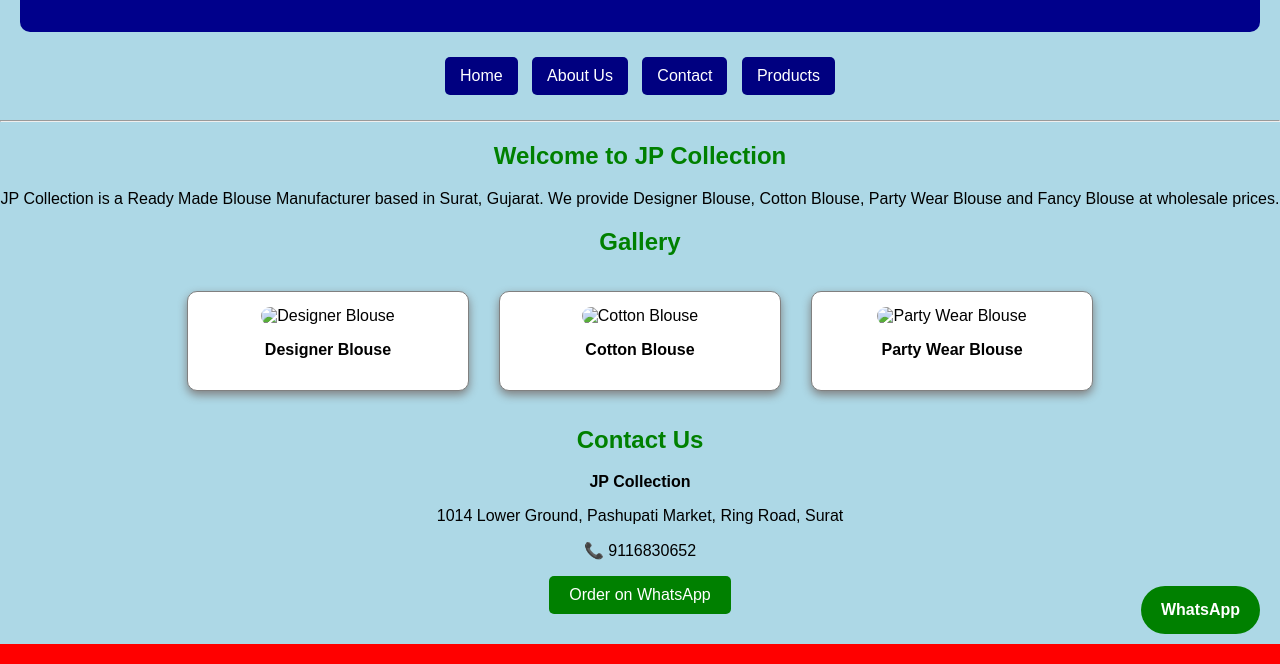
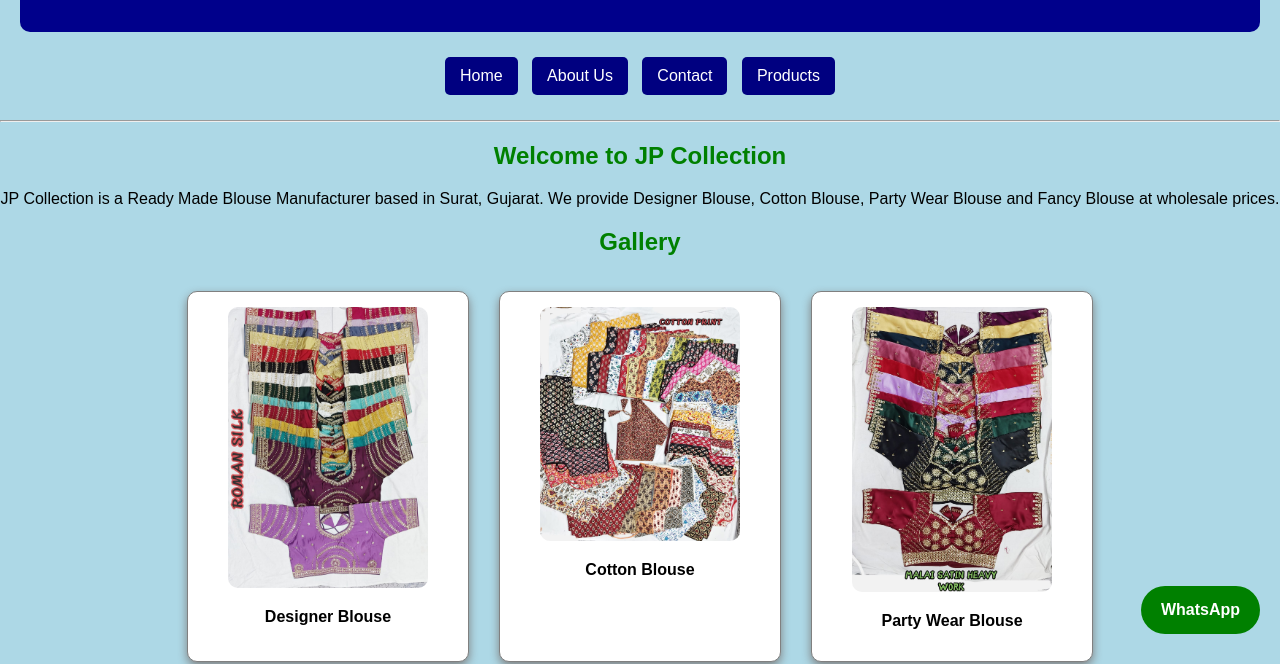
Before and after one commit to fashionmaaosiyan-creator/jp-collection, a plain HTML site: page index.html in a window 1280 px wide. Shown: the part 146-810 px from the top of the page. Drawn offline with Linux system fonts and the light colour scheme.

Commit message:
Update index.html

```diff
--- a/index.html
+++ b/index.html
@@ -157,17 +157,17 @@
     <div class="products">
 
         <div class="product-card">
-            <img src="ROMAN SILK" alt="Designer Blouse">
+            <img src="ROMAN SILK .jpeg" alt="Designer Blouse">
             <p><b>Designer Blouse</b></p>
         </div>
 
         <div class="product-card">
-            <img src="COTTON PRINT" alt="Cotton Blouse">
+            <img src="COTTON PRINT.jpeg" alt="Cotton Blouse">
             <p><b>Cotton Blouse</b></p>
         </div>
 
         <div class="product-card">
-            <img src="MALAI SATIN " alt="Party Wear Blouse">
+            <img src="MALAI SATIN.jpeg " alt="Party Wear Blouse">
             <p><b>Party Wear Blouse</b></p>
         </div>
 
```
